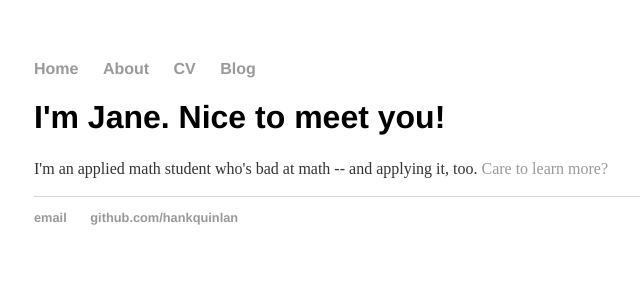
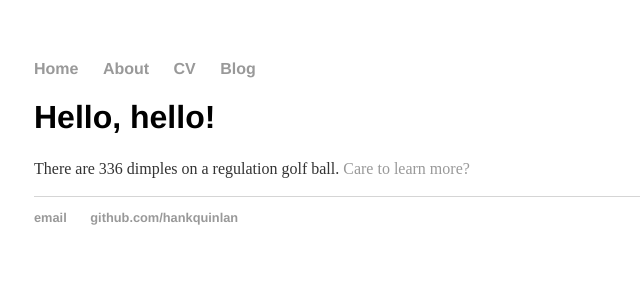
Before and after one commit to janepan9917/janepan9917.github.io, a Jekyll site: the page built from index.html, in a window 1280 px wide. Shown: the top 300 px of the page, without its empty margins (158-798 px from the left). Built offline with Jekyll 4.4.1, drawn with Linux system fonts in a browser that asks for light colours.

Commit message:
Update index.html

```diff
--- a/index.html
+++ b/index.html
@@ -3,6 +3,6 @@ layout: default
 title: The Panalytics
 ---
 <div class="blurb">
-	<h1>I'm Jane. Nice to meet you!</h1>
-	<p>I'm an applied math student who's bad at math -- and applying it, too. <a href="/about">Care to learn more?</a></p>
+	<h1>Hello, hello!</h1>
+	<p>There are 336 dimples on a regulation golf ball. <a href="/about">Care to learn more?</a></p>
 </div><!-- /.blurb -->
```
